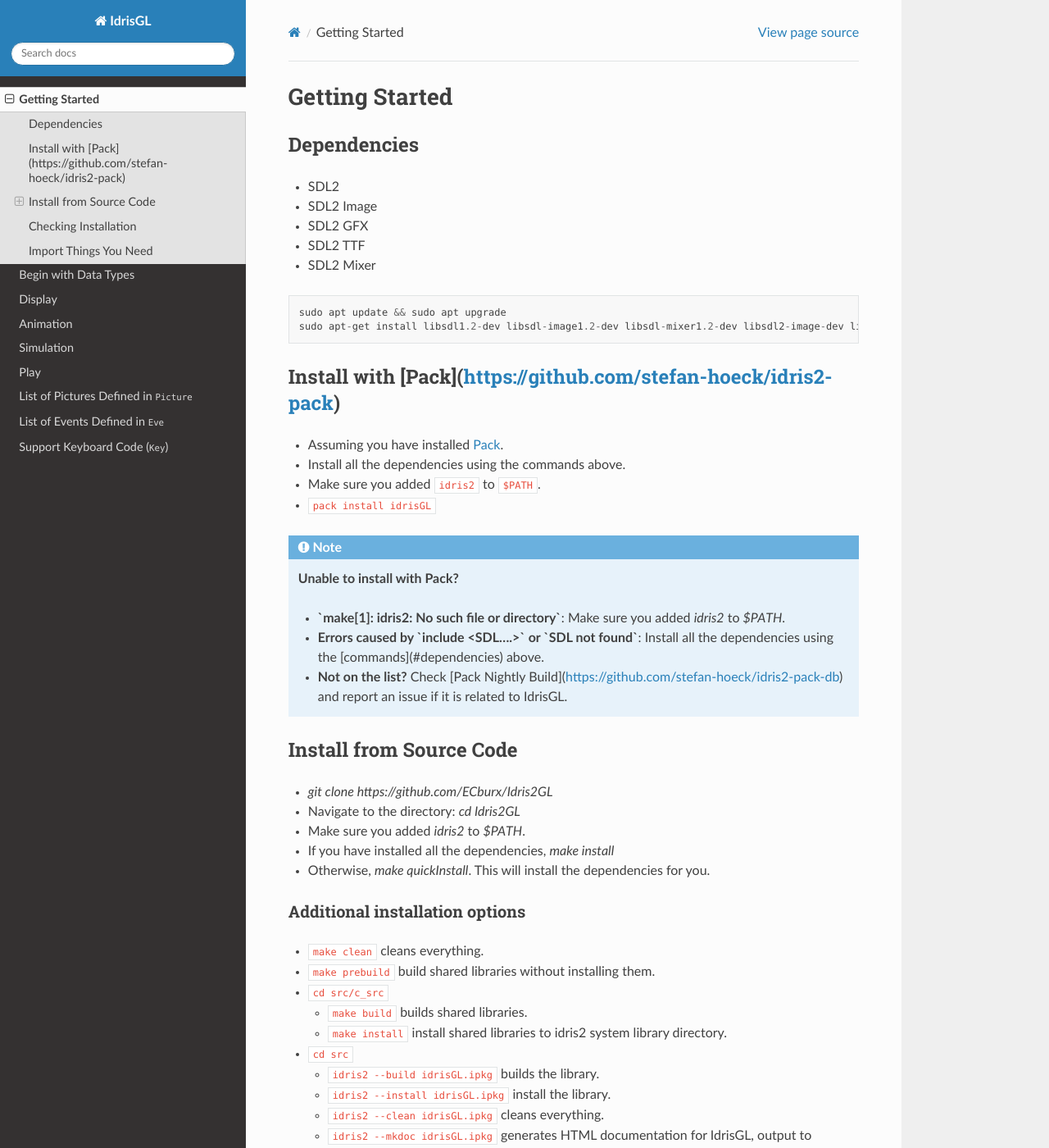
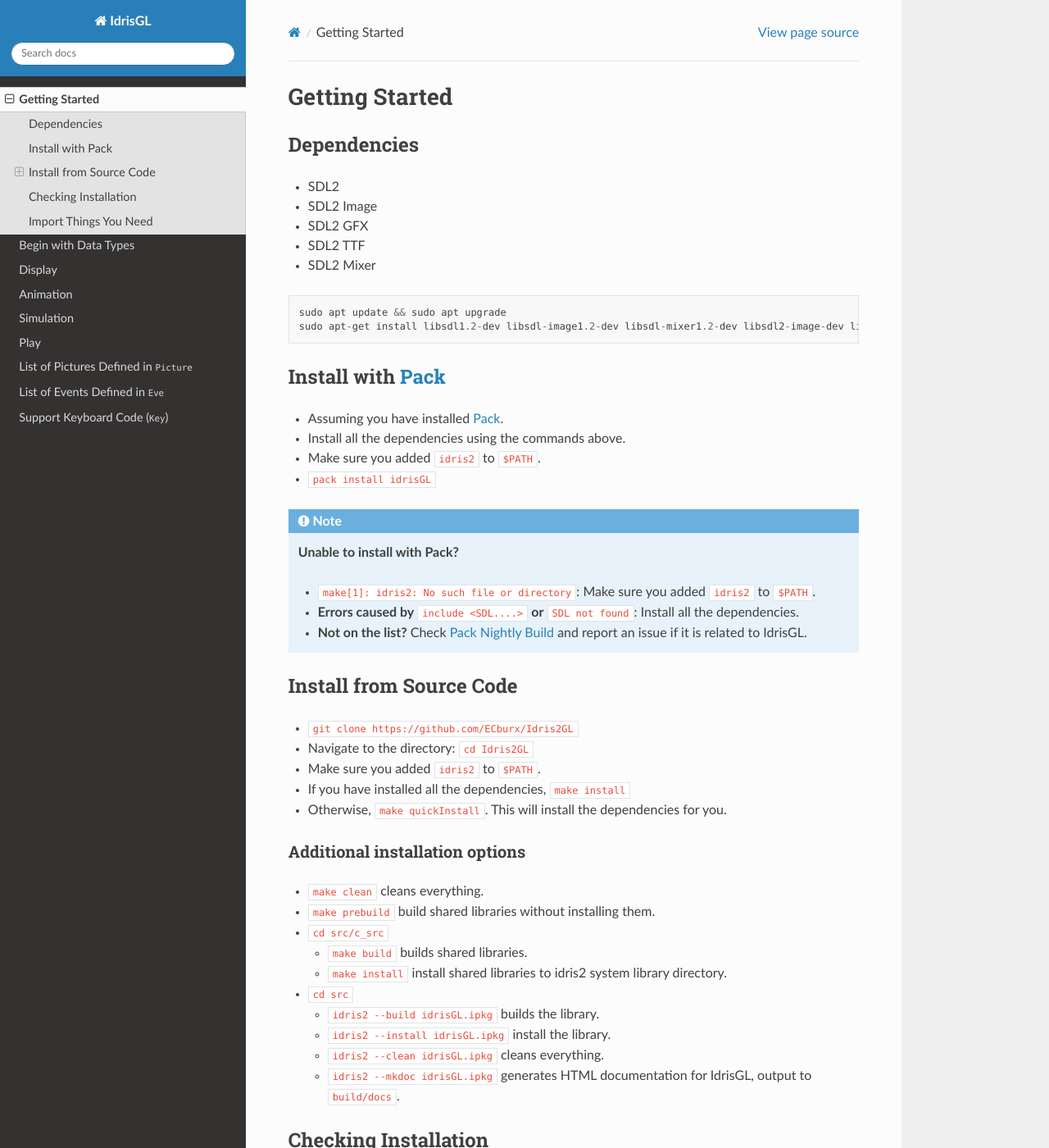
Before and after one commit to ECburx/Idris2GL, a Sphinx documentation site: the page built from docs/source/tutorial/starting.rst, in a window 1280 px wide and 1400 px high. Shown: the whole window at 82% size. Built offline with Sphinx 7.4.7 and the Read the Docs theme 2.0.0, drawn with Linux system fonts in a browser that asks for light colours.

Commit message:
Fix format errors in doc.

```diff
--- a/docs/source/tutorial/starting.rst
+++ b/docs/source/tutorial/starting.rst
@@ -18,7 +18,7 @@
    sudo apt update && sudo apt upgrade
    sudo apt-get install libsdl1.2-dev libsdl-image1.2-dev libsdl-mixer1.2-dev libsdl2-image-dev libsdl2-ttf-dev libsdl2-gfx-dev libsdl2-mixer-dev
 
-Install with [Pack](https://github.com/stefan-hoeck/idris2-pack)
+Install with `Pack <https://github.com/stefan-hoeck/idris2-pack>`_
 ================================================================
 
 - Assuming you have installed `Pack <https://github.com/stefan-hoeck/idris2-pack>`_.
@@ -30,20 +30,20 @@
 
    **Unable to install with Pack?**
 
-   - **`make[1]: idris2: No such file or directory`**: Make sure you added `idris2` to `$PATH`.
+   - ``make[1]: idris2: No such file or directory``: Make sure you added ``idris2`` to ``$PATH``.
 
-   - **Errors caused by `include <SDL....>` or `SDL not found`**: Install all the dependencies using the [commands](#dependencies) above.
+   - **Errors caused by** ``include <SDL....>`` **or** ``SDL not found``: Install all the dependencies.
 
-   - **Not on the list?** Check [Pack Nightly Build](https://github.com/stefan-hoeck/idris2-pack-db) and report an issue if it is related to IdrisGL.
+   - **Not on the list?** Check `Pack Nightly Build <https://github.com/stefan-hoeck/idris2-pack-db>`_ and report an issue if it is related to IdrisGL.
 
 Install from Source Code
 ========================
 
-- `git clone https://github.com/ECburx/Idris2GL`
-- Navigate to the directory: `cd Idris2GL`
-- Make sure you added `idris2` to `$PATH`.
-- If you have installed all the dependencies, `make install`
-- Otherwise, `make quickInstall`. This will install the dependencies for you.
+- ``git clone https://github.com/ECburx/Idris2GL``
+- Navigate to the directory: ``cd Idris2GL``
+- Make sure you added ``idris2`` to ``$PATH``.
+- If you have installed all the dependencies, ``make install``
+- Otherwise, ``make quickInstall``. This will install the dependencies for you.
 
 Additional installation options
 -------------------------------
```
Also changed, not shown: README.md (+1 -1 lines).
